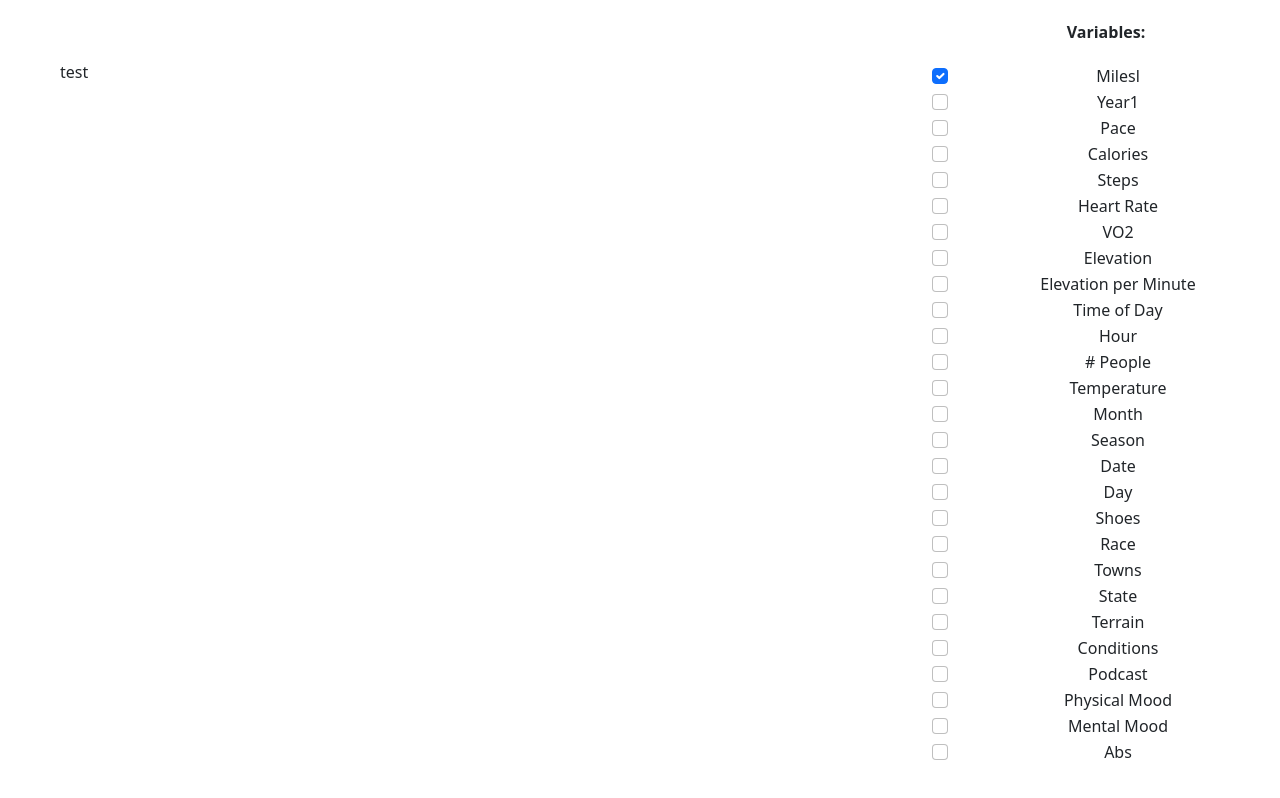
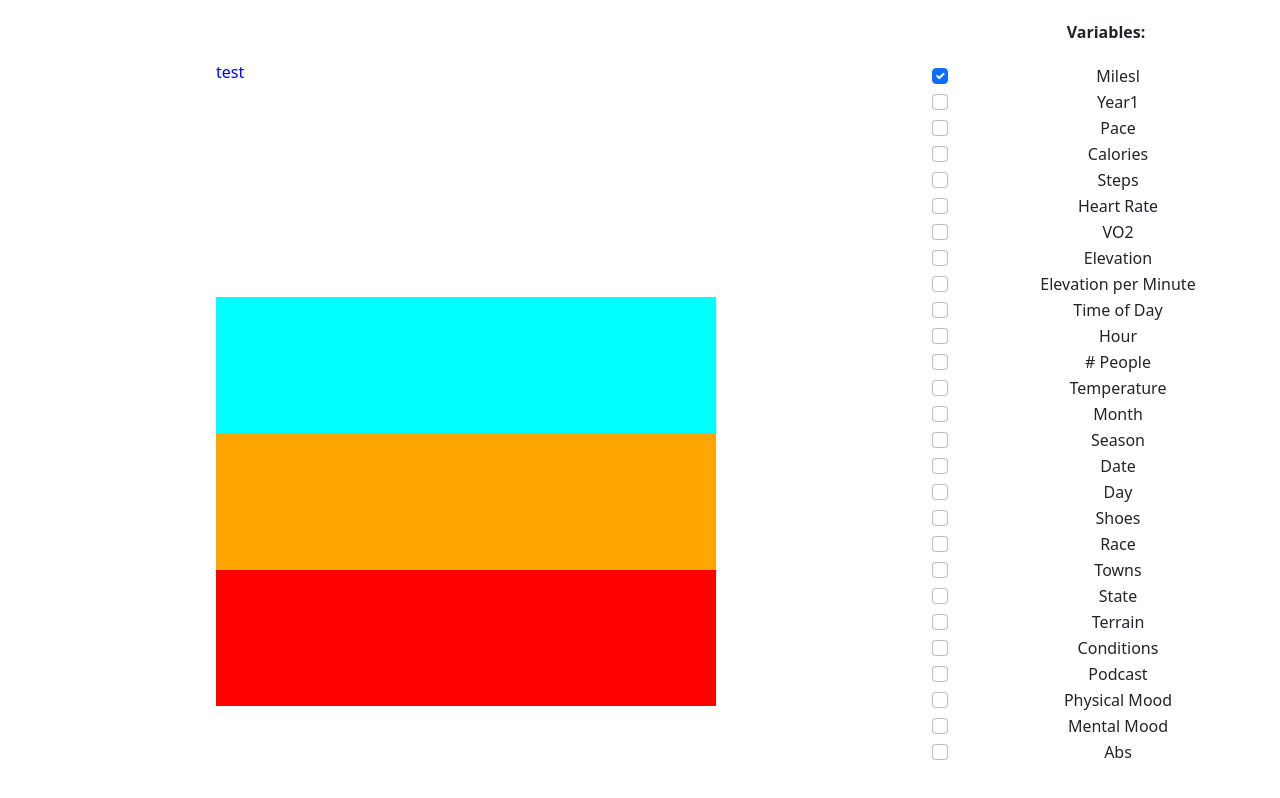
Before and after one commit to aacastillo/Runners-Data-Visualization, a plain HTML site: page index.html in a window 1280 px wide. Drawn offline with nearby package versions, Linux system fonts and the light colour scheme.

Commit message:
basic css grid - some gaps to fill

```diff
--- a/index.html
+++ b/index.html
@@ -14,11 +14,27 @@
     </head>
     <body>
         <div id="layout-sect-1">
-            <div id="main-vis">
+            <!-- <div id="main-vis">
                 <div id="main-vis-wrapper">
                     test
                 </div>
-            </div>
+            </div> -->
+
+          <div id="main-vis">
+              <div id="main-vis-wrapper" style="color: blue">
+                  test
+              </div>
+              <div id="main-vis-wrapper-2" style="color: aqua">
+                test2
+              </div>
+              <div id="main-vis-wrapper-3" style="color: orange">
+                test3
+              </div>
+              <div id="main-vis-wrapper-4" style="color:red">
+                test4
+              </div>
+           </div>
+
             <div id="var-select">
                 <div id="var-select-header">
                     Variables:
--- a/main.css
+++ b/main.css
@@ -10,11 +10,42 @@
     align-items: center;
     width: 70%;
     margin: 60px;
+    display: grid;
 }
 
 #main-vis-wrapper {
     width: 100%;
     height: 100%;
+    display: grid;
+    grid-template-columns: 250px 250px;
+    grid-template-rows: 100px 100px;
+}
+
+#main-vis-wrapper-2 {
+    background-color: aqua;
+    width: 100%;
+    height: 100%;
+    display: grid;
+    grid-template-columns: 200px 200px;
+    grid-template-rows: 50px 50px;
+}
+
+#main-vis-wrapper-3 {
+    background-color: orange;
+    width: 100%;
+    height: 100%;
+    display: grid;
+    grid-template-columns: 200px 200px;
+    grid-template-rows: 50px 50px;
+}
+
+#main-vis-wrapper-4 {
+    background-color: red;
+    width: 100%;
+    height: 100%;
+    display: grid;
+    grid-template-columns: 200px 200px;
+    grid-template-rows: 50px 50px;
 }
 
 #var-select {
```
